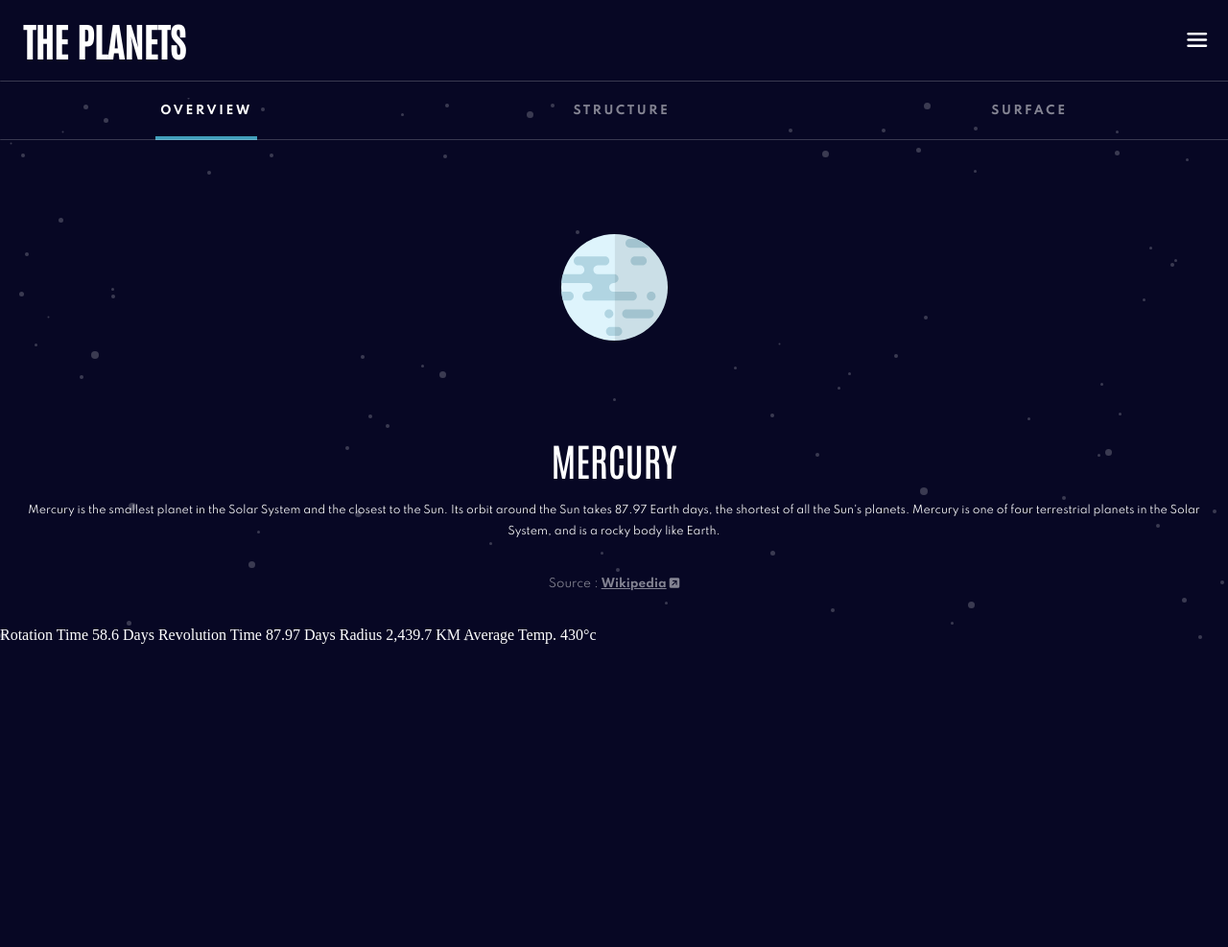
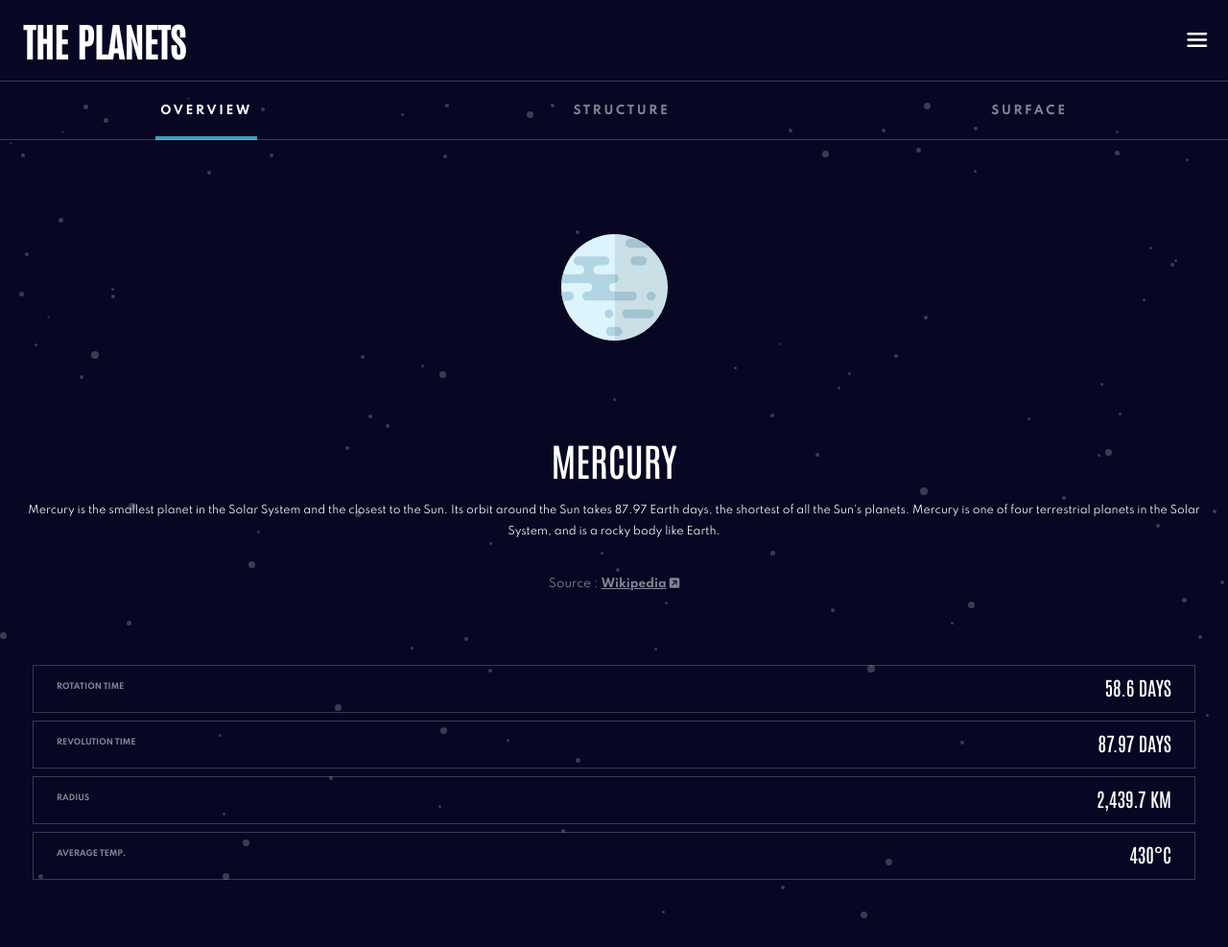
Before and after one commit to aviation4/planets, a plain HTML site: page index.html in a window 1280 px wide. Shown: the whole page at 96% size. Before the commit the page ends 800 px from the top, so only its background shows below. Drawn offline with Linux system fonts and the light colour scheme.

Commit message:
Table added

```diff
--- a/css/index.css
+++ b/css/index.css
@@ -4,3 +4,4 @@
 @import "./hamburger.css";
 @import "./main/main.css";
 @import "./main/main__text.css";
+@import "./main/main__table.css";
--- a/css/main/main.css
+++ b/css/main/main.css
@@ -1,6 +1,7 @@
 main {
   background-image: url(../../assets/background-stars.svg);
   background-repeat: repeat;
+  padding-bottom: 30px;
 }
 
 
@@ -37,3 +38,8 @@ main {
 .main__text--surface {
   display: none;
 }
+
+.main__table {
+  padding: 30px 24px;
+  width: 100%;
+}
--- /dev/null
+++ b/css/main/main__table.css
@@ -0,0 +1,29 @@
+.table__row {
+  display: flex;
+  justify-content: space-between;
+  align-items: center;
+  padding: 9px 24px 13px 24px;
+  border: 1px solid rgba(255, 255, 255, 0.2);
+  margin: 8px;
+}
+
+
+.table__headerText {
+  font-family: "Spartan", "sans-serif";
+  font-weight: bold;
+  font-size: 8px;
+  line-height: 16px;
+  opacity: 0.5;
+  color: white;
+  text-transform: uppercase;
+}
+
+
+.table__descriptionText {
+  font-family: "Antonio", "sans-serif";
+  font-weight: normal;
+  font-size: 20px;
+  line-height: 26px;
+  color: white;
+  text-transform: uppercase;
+}
--- a/index.html
+++ b/index.html
@@ -172,19 +172,28 @@
 
     </div>
 
+    <table class="main__table">
+      <tbody>
+        <tr class="table__row">
+          <td class="table__headerText">Rotation Time</td>
+          <td class="table__descriptionText">58.6 Days</td>
+        </tr>
+        <tr class="table__row">
+          <td class="table__headerText">Revolution Time</td>
+          <td class="table__descriptionText">87.97 Days</td>
+        </tr>
+        <tr class="table__row">
+          <td class="table__headerText">Radius</td>
+          <td class="table__descriptionText">2,439.7 KM</td>
+        </tr>
+        <tr class="table__row">
+          <td class="table__headerText">Average Temp.</td>
+          <td class="table__descriptionText">430°C</td>
+        </tr>
+      </tbody>
+    </table>
 
 
-  Rotation Time
-  58.6 Days
-
-  Revolution Time
-  87.97 Days
-
-  Radius
-  2,439.7 KM
-
-  Average Temp.
-  430°c
   </main>
 </body>
   <script src="./index.js" type="text/javascript"></script>
```
